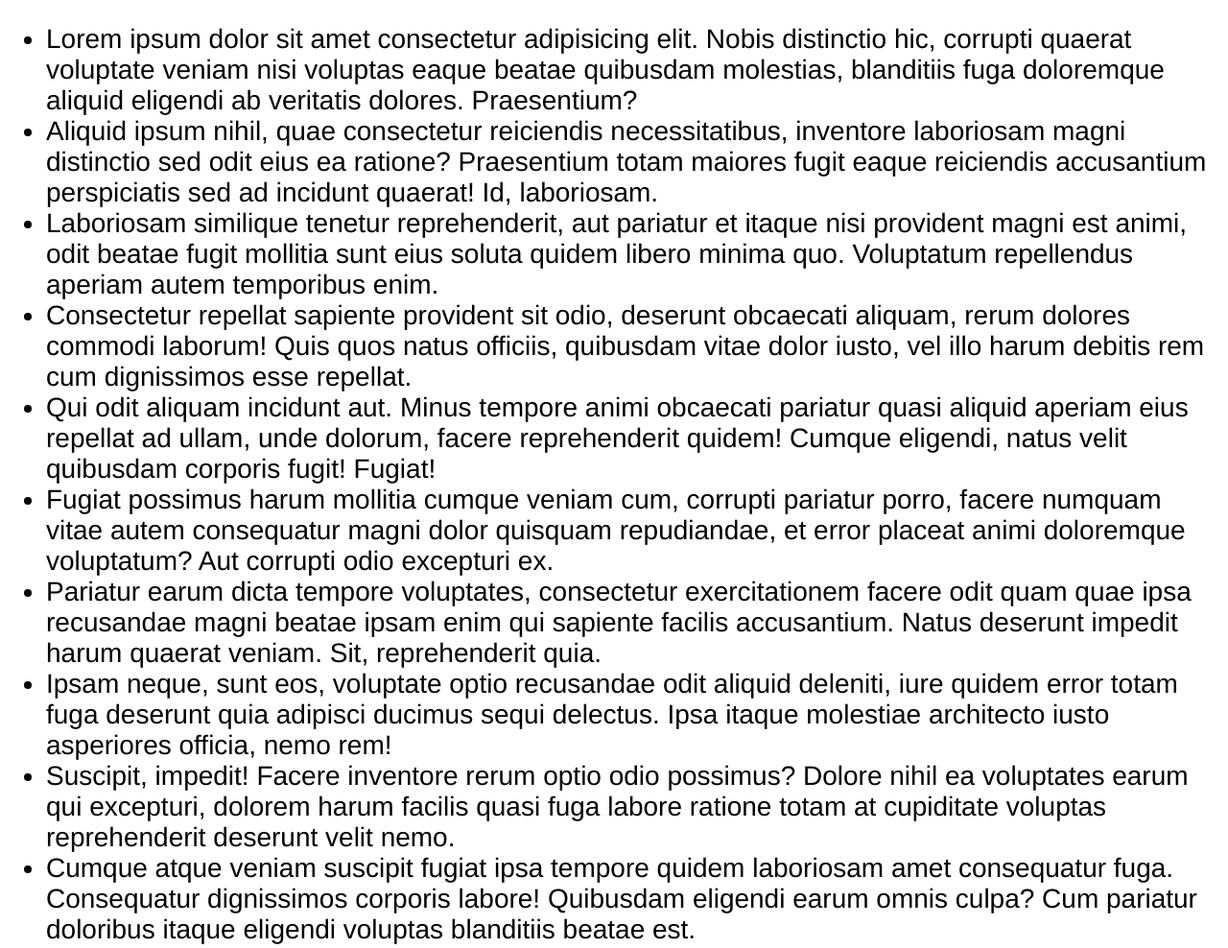
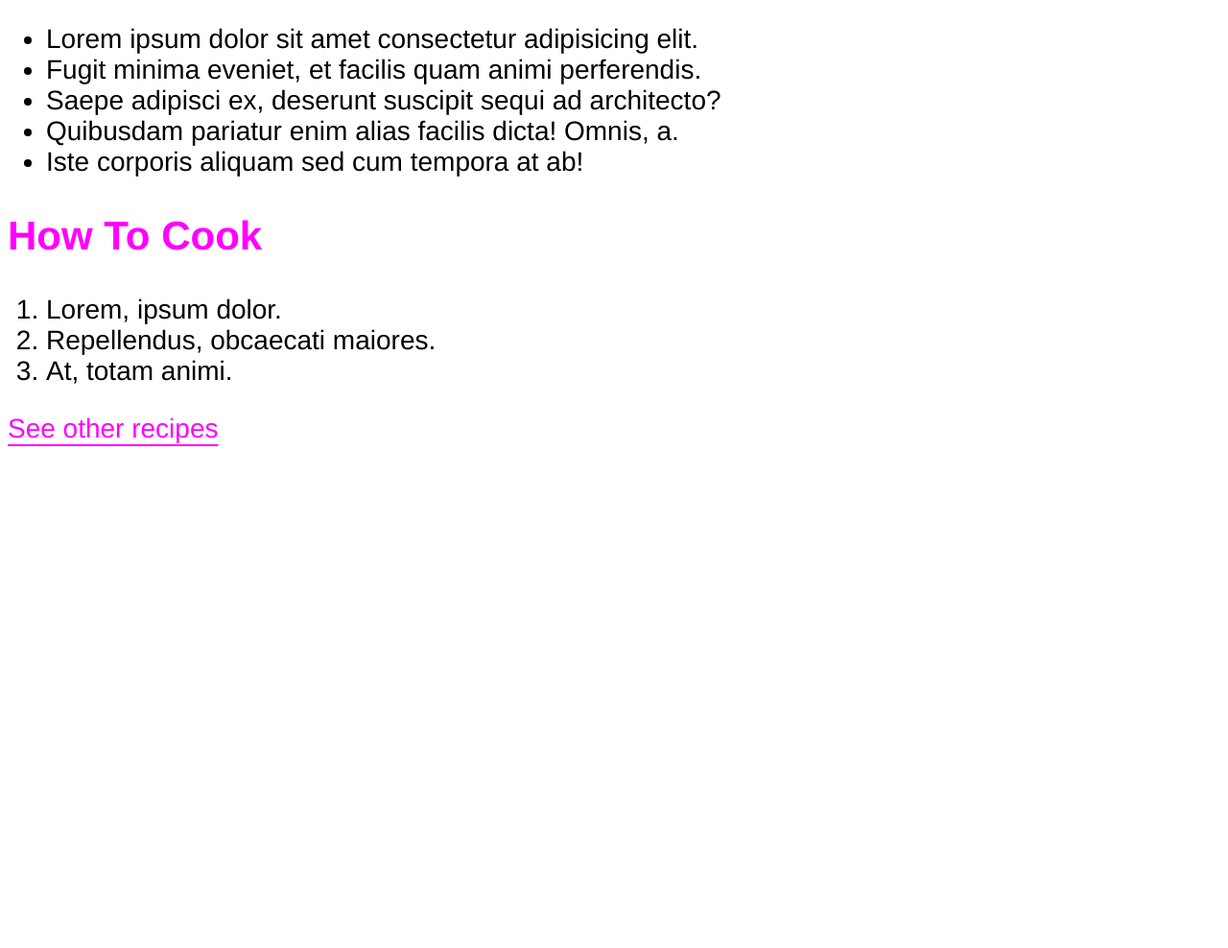
Before and after one commit to lozynskyidv/odin-recipes, a plain HTML site: page recipes/sloppy-joes.html in a window 1280 px wide. Shown: the part 390-1378 px from the top of the page at 96% size. After the commit the page ends 861 px from the top, so only its background shows below. Drawn offline with Linux system fonts and the light colour scheme.

Commit message:
Change ingredients for Sloppy Joes recipe

```diff
--- a/recipes/sloppy-joes.html
+++ b/recipes/sloppy-joes.html
@@ -13,16 +13,11 @@
     <h2>Ingredients</h2>
     <p>Lorem ipsum dolor sit amet consectetur adipisicing.</p>
     <ul>
-        <li>Lorem ipsum dolor sit amet consectetur adipisicing elit. Nobis distinctio hic, corrupti quaerat voluptate veniam nisi voluptas eaque beatae quibusdam molestias, blanditiis fuga doloremque aliquid eligendi ab veritatis dolores. Praesentium?</li>
-        <li>Aliquid ipsum nihil, quae consectetur reiciendis necessitatibus, inventore laboriosam magni distinctio sed odit eius ea ratione? Praesentium totam maiores fugit eaque reiciendis accusantium perspiciatis sed ad incidunt quaerat! Id, laboriosam.</li>
-        <li>Laboriosam similique tenetur reprehenderit, aut pariatur et itaque nisi provident magni est animi, odit beatae fugit mollitia sunt eius soluta quidem libero minima quo. Voluptatum repellendus aperiam autem temporibus enim.</li>
-        <li>Consectetur repellat sapiente provident sit odio, deserunt obcaecati aliquam, rerum dolores commodi laborum! Quis quos natus officiis, quibusdam vitae dolor iusto, vel illo harum debitis rem cum dignissimos esse repellat.</li>
-        <li>Qui odit aliquam incidunt aut. Minus tempore animi obcaecati pariatur quasi aliquid aperiam eius repellat ad ullam, unde dolorum, facere reprehenderit quidem! Cumque eligendi, natus velit quibusdam corporis fugit! Fugiat!</li>
-        <li>Fugiat possimus harum mollitia cumque veniam cum, corrupti pariatur porro, facere numquam vitae autem consequatur magni dolor quisquam repudiandae, et error placeat animi doloremque voluptatum? Aut corrupti odio excepturi ex.</li>
-        <li>Pariatur earum dicta tempore voluptates, consectetur exercitationem facere odit quam quae ipsa recusandae magni beatae ipsam enim qui sapiente facilis accusantium. Natus deserunt impedit harum quaerat veniam. Sit, reprehenderit quia.</li>
-        <li>Ipsam neque, sunt eos, voluptate optio recusandae odit aliquid deleniti, iure quidem error totam fuga deserunt quia adipisci ducimus sequi delectus. Ipsa itaque molestiae architecto iusto asperiores officia, nemo rem!</li>
-        <li>Suscipit, impedit! Facere inventore rerum optio odio possimus? Dolore nihil ea voluptates earum qui excepturi, dolorem harum facilis quasi fuga labore ratione totam at cupiditate voluptas reprehenderit deserunt velit nemo.</li>
-        <li>Cumque atque veniam suscipit fugiat ipsa tempore quidem laboriosam amet consequatur fuga. Consequatur dignissimos corporis labore! Quibusdam eligendi earum omnis culpa? Cum pariatur doloribus itaque eligendi voluptas blanditiis beatae est.</li>
+        <li>Lorem ipsum dolor sit amet consectetur adipisicing elit.</li>
+        <li>Fugit minima eveniet, et facilis quam animi perferendis.</li>
+        <li>Saepe adipisci ex, deserunt suscipit sequi ad architecto?</li>
+        <li>Quibusdam pariatur enim alias facilis dicta! Omnis, a.</li>
+        <li>Iste corporis aliquam sed cum tempora at ab!</li>
     </ul>
     <h2>How to cook</h2>
     <ol>
```
